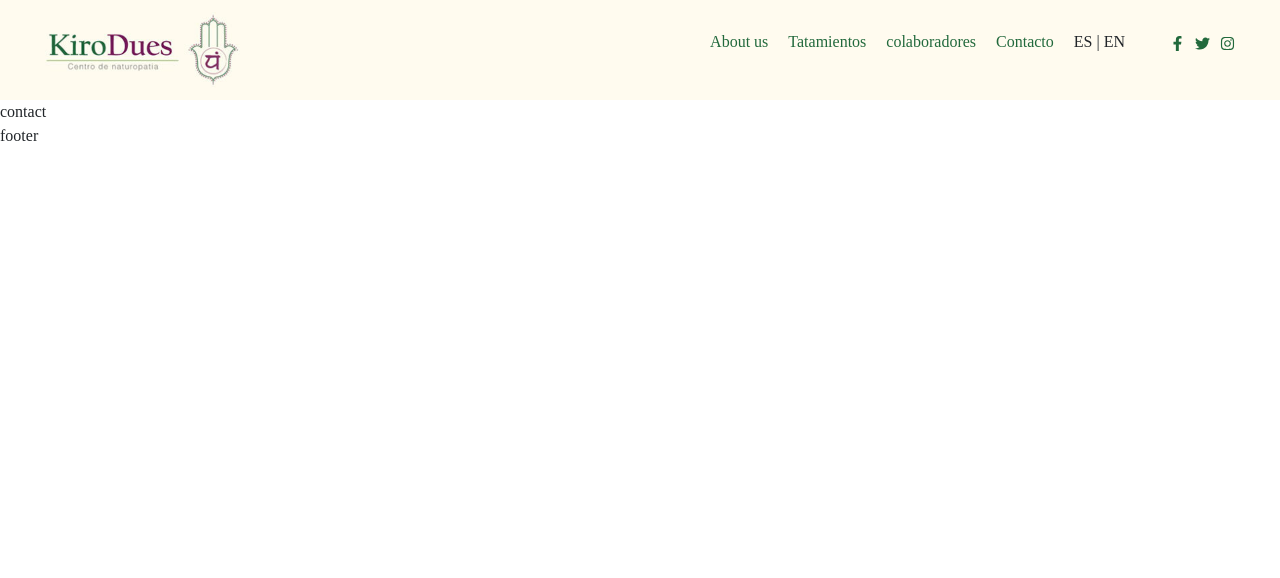
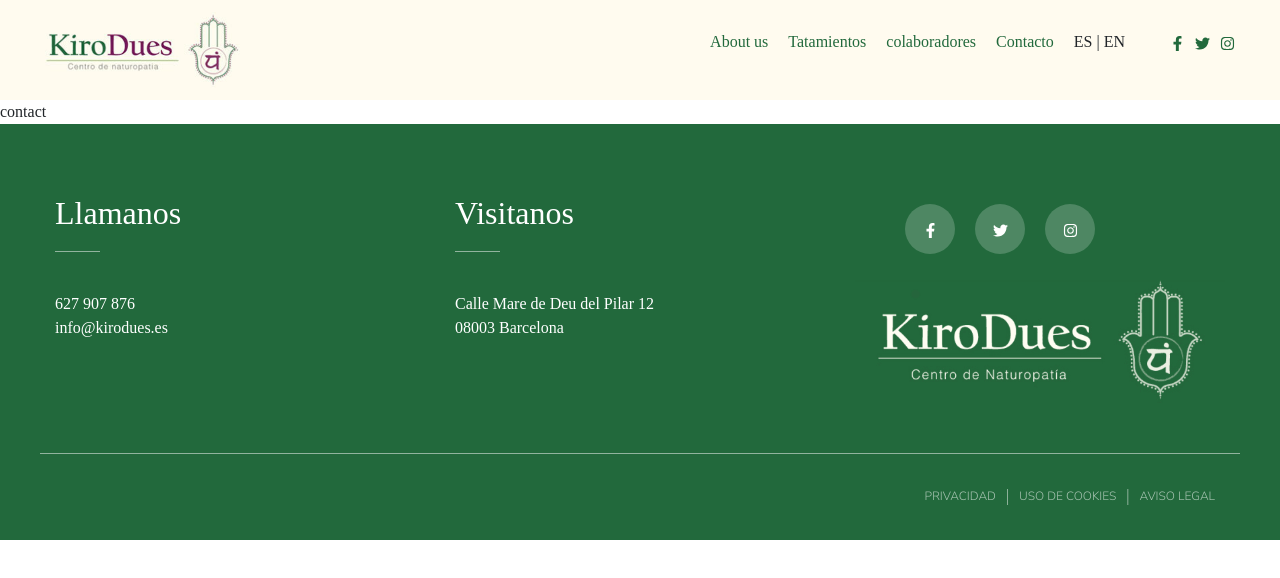
Before and after one commit to rjulia/kirodues, a React (Create React App) app: page /contacto in a window 1280 px wide. Shown: the top 578 px of the page. Built offline with nearby package versions, Linux system fonts and the light colour scheme; a web font is replaced by a local one.

Commit message:
[footer] create footer

```diff
--- a/src/layout/Footer.js
+++ b/src/layout/Footer.js
@@ -1,9 +1,56 @@
 import React from 'react'
+import "./Footer.scss"
+import { FaFacebookF, FaInstagram, FaTwitter } from "react-icons/fa";
 
+import Logo from "../assets/images/kirodues_centro_de_naturopatia_barcelona_salud_bienestar_transparente.png";
 const Footer = () => {
   return (
-    <div>
-      footer
+    <div className="container-fluid footer__container">
+      <div className="container">
+        <div className="row footer__box-links">
+          <div className="col-12 col-md-4">
+            <h2>Llamanos</h2>
+            <span className="tel">
+              627 907 876
+              </span>
+            <a href="mailto:info@kirodues.es">info@kirodues.es</a>
+          </div>
+          <div className="col-12 col-md-4">
+            <h2>Visitanos</h2>
+            <span className="address">
+              Calle Mare de Deu del Pilar 12 <br />
+              08003 Barcelona
+            </span>
+          </div>
+          <div className="col-12 col-md-4">
+            <div className="footer__social-media">
+              <ul>
+                <li>
+                  <a href="https://www.facebook.com/KiroDues-1157150637669356/" target="_blank" rel="noopener noreferrer"><FaFacebookF size={15} /></a>
+
+
+                </li>
+                <li>
+                  <a href="https://twitter.com/KiroDues" target="_blank" rel="noopener noreferrer"><FaTwitter size={15} /></a>
+                </li>
+                <li>
+                  <a href="https://www.instagram.com/kirodues/" target="_blank" rel="noopener noreferrer"><FaInstagram size={15} /></a>
+                </li>
+              </ul>
+            </div>
+            <div className="footer__logo">
+              <img src={Logo} alt="" />
+            </div>
+          </div>
+        </div>
+        <div className="footer__box-legal">
+          <ul>
+            <li>PRIVACIDAD</li> |
+            <li>USO DE COOKIES</li> |
+            <li>AVISO LEGAL</li>
+          </ul>
+        </div>
+      </div>
     </div>
   )
 }
--- /dev/null
+++ b/src/layout/Footer.scss
@@ -0,0 +1,94 @@
+@import '../scss/variables';
+
+.footer__container {
+  background-color: $secondary;
+  padding: 70px 40px;
+  height: 416px;
+  color: $white;
+
+
+  .tel {
+    display: block;
+  }
+
+  h2 {
+    padding-bottom: 20px;
+    margin-bottom: 40px;
+    position: relative;
+
+    &::after {
+      content: '';
+      position: absolute;
+      left: 0;
+      bottom: 0;
+      height: 1px;
+      background-color: $white;
+      width: 45px;
+      opacity: 0.5;
+    }
+  }
+
+  .footer__box-links {
+    padding-bottom: 50px;
+    border-bottom: 1px solid rgba($color: $white, $alpha: 0.5);
+
+    a {
+      color: $white;
+    }
+  }
+
+  .footer__logo {
+    img {
+      width: 100%;
+    }
+  }
+
+  .footer__social-media {
+    ul {
+      display: flex;
+    }
+
+    li {
+      display: block;
+      position: relative;
+      width: 50px;
+      height: 50px;
+      line-height: 40px;
+      background-color: rgba($color: $white, $alpha: 0.2);
+      margin: 10px;
+      border-radius: 50px;
+      align-content: center;
+      text-align: center;
+
+      a {
+        position: relative;
+        display: inline-block;
+        vertical-align: middle;
+      }
+    }
+  }
+
+  .footer__box-legal {
+    width: 100%;
+    position: relative;
+    padding: 30px 0;
+
+    ul {
+      display: flex;
+      justify-content: flex-end;
+      width: 100%;
+      margin: 0;
+      opacity: 0.6;
+
+      li {
+        display: flex;
+        align-items: center;
+        font-size: 12px;
+        font-weight: 300;
+        font-family: $aux;
+        font-weight: 300;
+        margin: 0 10px;
+      }
+    }
+  }
+}
--- a/src/layout/Header.js
+++ b/src/layout/Header.js
@@ -1,7 +1,7 @@
 import React from 'react'
 import './Header.scss'
 import Logo from "../assets/images/kirodues_log-300x113.jpg";
-import { NavLink as Link, useLocation, } from "react-router-dom";
+import { NavLink as Link, } from "react-router-dom";
 import { FaFacebookF, FaInstagram, FaTwitter } from "react-icons/fa";
 
 
@@ -47,9 +47,9 @@ const Header = () => {
         <div className="header__menu--social-media">
           <ul>
             <li>
-              <a href=""><FaFacebookF size={15} /></a>
-              <a href=""><FaTwitter size={15} /></a>
-              <a href=""><FaInstagram size={15} /></a>
+              <a href="https://www.facebook.com/KiroDues-1157150637669356/" target="_blank" rel="noopener noreferrer"><FaFacebookF size={15} /></a>
+              <a href="https://twitter.com/KiroDues" target="_blank" rel="noopener noreferrer"><FaTwitter size={15} /></a>
+              <a href="https://www.instagram.com/kirodues/" target="_blank" rel="noopener noreferrer"><FaInstagram size={15} /></a>
             </li>
           </ul>
         </div>
--- a/src/scss/_variables.scss
+++ b/src/scss/_variables.scss
@@ -1,11 +1,13 @@
 @import url('https://fonts.googleapis.com/css2?family=Belgrano&family=Lobster&display=swap');
+@import url('https://fonts.googleapis.com/css2?family=Nunito+Sans:wght@200;300;400;600&display=swap');
 @import './mediaqueries';
 // fonts
 $title: 'Lobster',
 cursive;
 $text: 'Belgrano',
 serif;
-
+$aux: 'Nunito Sans',
+sans-serif;
 //metrics
 
 $container: 1270px;
```
